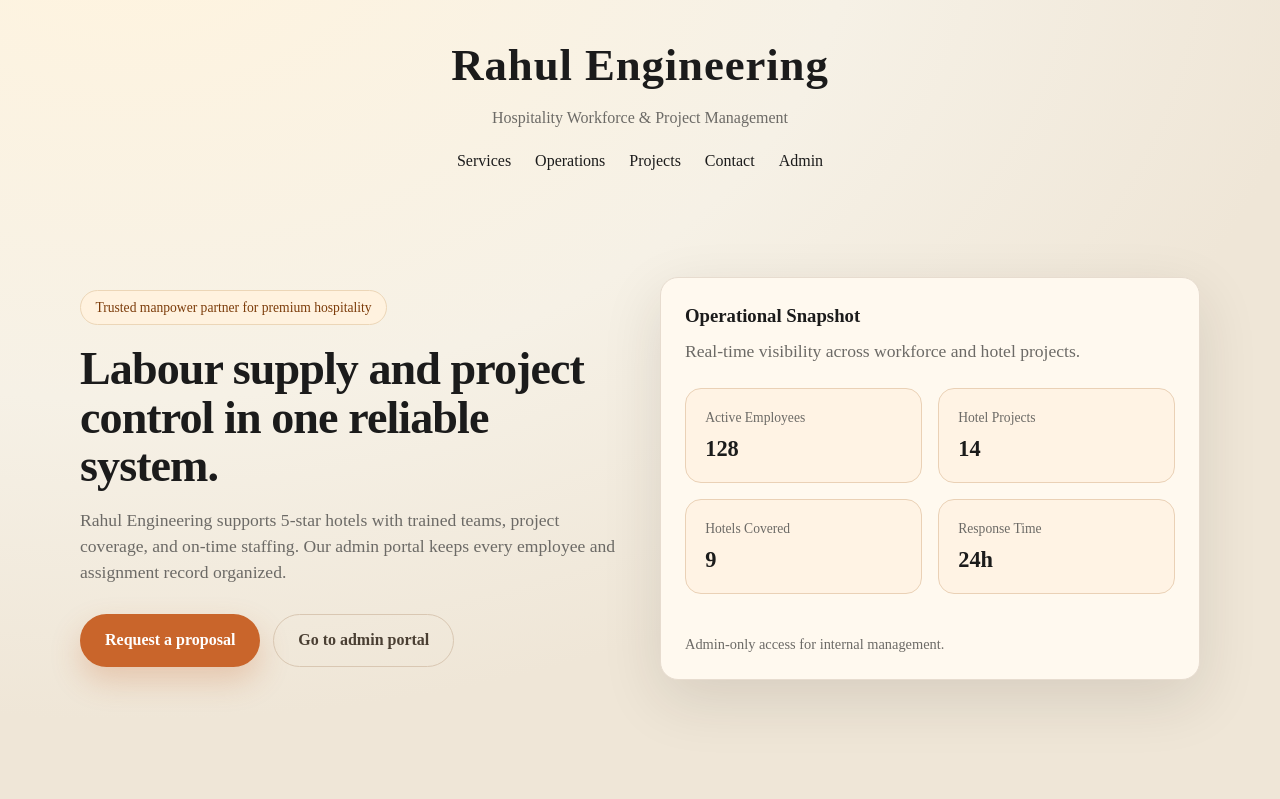
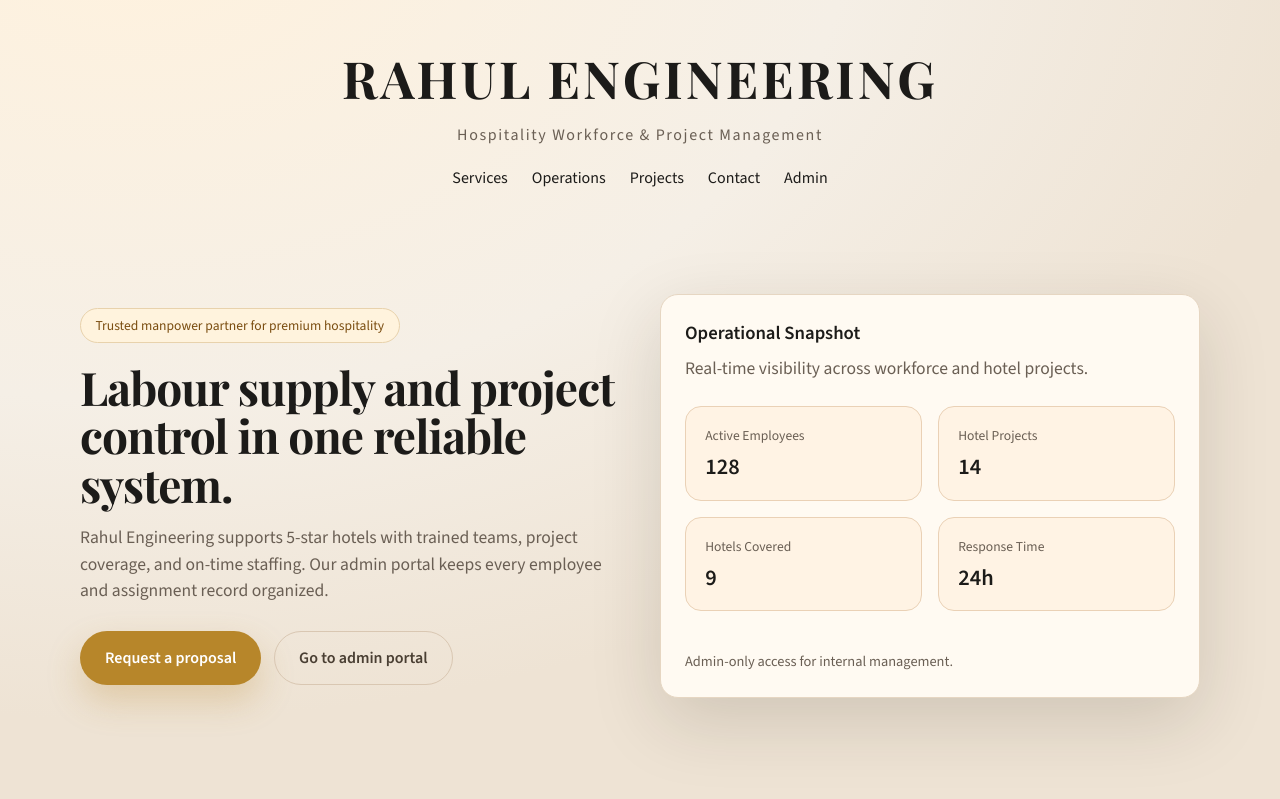
Before and after one commit to rahullpandey/rahul-engineering, a Next.js app: page / in a window 1280 px wide. Shown: the top 799 px of the page. Built offline with nearby package versions, Linux system fonts and the light colour scheme; no server answers; the database is empty.

Commit message:
Luxury style update

```diff
--- a/app/globals.css
+++ b/app/globals.css
@@ -1,13 +1,15 @@
+@import url("https://fonts.googleapis.com/css2?family=Playfair+Display:wght@500;600;700&family=Source+Sans+3:wght@400;500;600&display=swap");
+
 :root {
   color-scheme: light;
-  --bg: #f6f1e6;
-  --ink: #1b1b1b;
-  --muted: #6c6a66;
-  --accent: #c9652b;
-  --accent-2: #216d6f;
-  --card: #fff9ef;
-  --stroke: #e7dccf;
-  --shadow: 0 20px 60px rgba(43, 35, 25, 0.12);
+  --bg: #f5efe6;
+  --ink: #1c1b19;
+  --muted: #6a5f54;
+  --accent: #b7862a;
+  --accent-2: #264653;
+  --card: #fffaf2;
+  --stroke: #e6d6c2;
+  --shadow: 0 24px 70px rgba(42, 33, 22, 0.15);
   --radius: 18px;
 }
 
@@ -22,8 +24,17 @@ html, body {
 }
 
 body {
-  font-family: "Times New Roman", Times, serif;
-  background: radial-gradient(1200px 800px at 10% -10%, #fff4df 0%, #f6f1e6 60%, #efe6d7 100%);
+  font-family: "Source Sans 3", "Segoe UI", sans-serif;
+  background:
+    radial-gradient(1200px 800px at 10% -10%, #fff2de 0%, #f5efe6 60%, #eee3d4 100%),
+    radial-gradient(800px 600px at 90% 10%, rgba(183, 134, 42, 0.08), transparent 60%),
+    repeating-linear-gradient(
+      135deg,
+      rgba(255, 255, 255, 0.55) 0,
+      rgba(255, 255, 255, 0.55) 6px,
+      rgba(255, 255, 255, 0.2) 6px,
+      rgba(255, 255, 255, 0.2) 12px
+    );
   color: var(--ink);
   line-height: 1.5;
 }
@@ -67,6 +78,7 @@ textarea {
 }
 
 .hero h1 {
+  font-family: "Playfair Display", "Times New Roman", serif;
   font-size: clamp(2.6rem, 3.6vw, 4.2rem);
   line-height: 1.05;
   letter-spacing: -0.02em;
@@ -83,9 +95,9 @@ textarea {
   display: inline-flex;
   align-items: center;
   gap: 0.5rem;
-  background: #fff2df;
-  border: 1px solid #ecd6b7;
-  color: #7c3c0a;
+  background: #fff3dd;
+  border: 1px solid #e8d2ac;
+  color: #7a4d10;
   padding: 0.4rem 0.9rem;
   border-radius: 999px;
   font-size: 0.85rem;
@@ -114,7 +126,7 @@ textarea {
 .button.primary {
   background: var(--accent);
   color: white;
-  box-shadow: 0 14px 30px rgba(201, 101, 43, 0.25);
+  box-shadow: 0 16px 34px rgba(183, 134, 42, 0.28);
 }
 
 .button.ghost {
@@ -147,6 +159,7 @@ textarea {
 }
 
 .section-title {
+  font-family: "Playfair Display", "Times New Roman", serif;
   font-size: 1.6rem;
   margin: 3rem 0 1.25rem;
 }
--- a/app/page.js
+++ b/app/page.js
@@ -23,12 +23,20 @@ export default async function HomePage({ searchParams }) {
 
   return (
     <main>
-      <header className="container" style={{ paddingTop: "2rem", paddingBottom: "1.5rem" }}>
+      <header className="container" style={{ paddingTop: "2.5rem", paddingBottom: "1.5rem" }}>
         <div style={{ textAlign: "center" }}>
-          <div style={{ fontWeight: 800, fontSize: "2.8rem", letterSpacing: "0.02em" }}>
+          <div
+            style={{
+              fontWeight: 700,
+              fontSize: "3.2rem",
+              letterSpacing: "0.06em",
+              textTransform: "uppercase",
+              fontFamily: "\"Playfair Display\", \"Times New Roman\", serif"
+            }}
+          >
             Rahul Engineering
           </div>
-          <div style={{ color: "var(--muted)", marginTop: "0.4rem" }}>
+          <div style={{ color: "var(--muted)", marginTop: "0.4rem", letterSpacing: "0.1em" }}>
             Hospitality Workforce & Project Management
           </div>
         </div>
@@ -41,7 +49,7 @@ export default async function HomePage({ searchParams }) {
         </nav>
       </header>
 
-      <section className="container hero">
+      <section className="container hero" style={{ position: "relative" }}>
         <div>
           <div className="badge">Trusted manpower partner for premium hospitality</div>
           <h1>Labour supply and project control in one reliable system.</h1>
```
